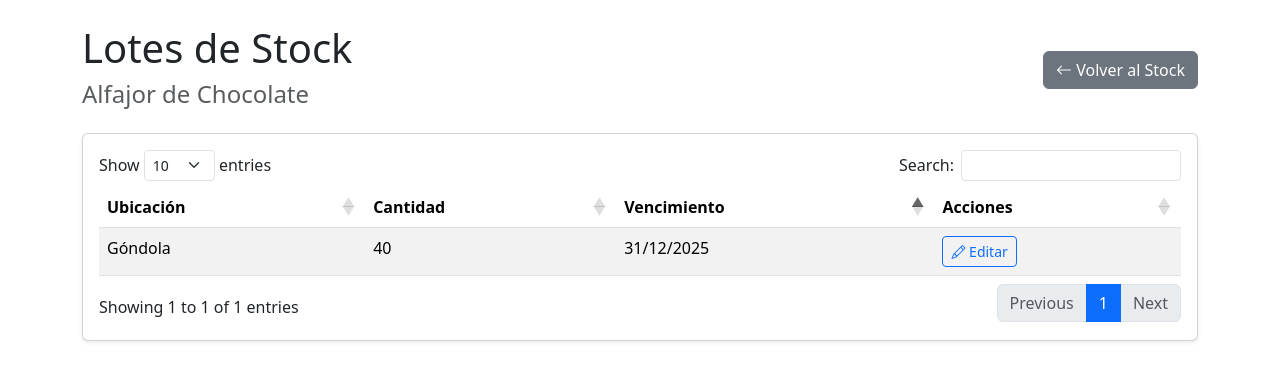
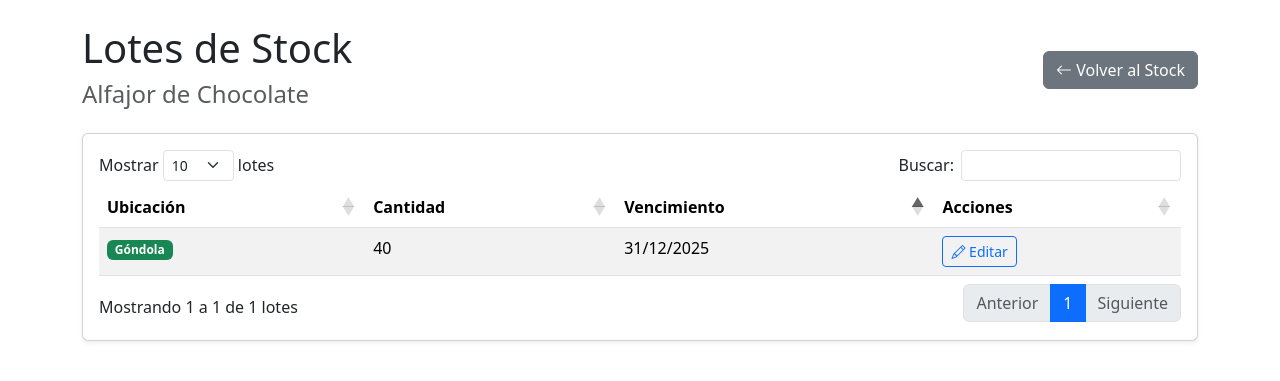
Before and after one commit to ferchujcz/sistema_stock, a Django app: page /producto/1/lotes/ in a window 1280 px wide. Shown: the part 62-443 px from the top of the page. Run offline with Django 5.2, Linux system fonts and the light colour scheme; a user stored in the database is signed in; data comes from the database, SQL or seed files in the repository; some libraries are stand-ins or nearby versions.

Commit message:
arreglo de tabla stock detallado

```diff
--- a/core/templates/core/detalle_producto_lotes.html
+++ b/core/templates/core/detalle_producto_lotes.html
@@ -26,19 +26,24 @@
                 <tbody>
                     {% for lote in lotes %}
                     <tr>
-                        <td>{{ lote.get_ubicacion_display }}</td>
+                        <td>
+                            {% if lote.ubicacion == 'gondola' %}
+                                <span class="badge bg-success">Góndola</span>
+                            {% else %}
+                                <span class="badge bg-secondary">Depósito</span>
+                            {% endif %}
+                        </td>
                         <td>{{ lote.cantidad }}</td>
-                        <td>{{ lote.fecha_vencimiento|date:"d/m/Y"|default:"No perecedero" }}</td>
+                        <td data-order="{{ lote.fecha_vencimiento|date:'Ymd' }}">
+                            {{ lote.fecha_vencimiento|date:"d/m/Y"|default:"No perecedero" }}
+                        </td>
                         <td>
                             <a href="{% url 'editar_stock' lote.id %}" class="btn btn-sm btn-outline-primary" title="Editar Lote">
                                 <i class="bi bi-pencil"></i> Editar
                             </a>
-                            </td>
+                        </td>
                     </tr>
                     {% empty %}
-                    <tr>
-                        <td colspan="4" class="text-center">No se encontraron lotes para este producto.</td>
-                    </tr>
                     {% endfor %}
                 </tbody>
             </table>
@@ -49,16 +54,35 @@
 
 {% block javascript %}
 <script>
-    // Usamos $(document).ready() para asegurar que jQuery (cargado en base.html) esté listo
     $(document).ready(function() {
-        // Activamos DataTables en nuestra nueva tabla
         new DataTable('#tablaLotes', {
-            responsive: true, // Se adapta a celulares
+            responsive: true,
+            // TRADUCCIÓN DIRECTA
             language: {
-                // Traducción a español
-                url: '//cdn.datatables.net/plug-ins/2.0.8/i18n/es-ES.json'
+                "decimal": "",
+                "emptyTable": "No se encontraron lotes para este producto",
+                "info": "Mostrando _START_ a _END_ de _TOTAL_ lotes",
+                "infoEmpty": "Mostrando 0 a 0 de 0 lotes",
+                "infoFiltered": "(filtrado de _MAX_ lotes totales)",
+                "infoPostFix": "",
+                "thousands": ",",
+                "lengthMenu": "Mostrar _MENU_ lotes",
+                "loadingRecords": "Cargando...",
+                "processing": "Procesando...",
+                "search": "Buscar:",
+                "zeroRecords": "No se encontraron lotes coincidentes",
+                "paginate": {
+                    "first": "Primero",
+                    "last": "Último",
+                    "next": "Siguiente",
+                    "previous": "Anterior"
+                },
+                "aria": {
+                    "sortAscending": ": activar para ordenar la columna ascendente",
+                    "sortDescending": ": activar para ordenar la columna descendente"
+                }
             },
-            // Ordenar por fecha de vencimiento (columna 2) por defecto
+            // Ordenar por vencimiento (columna 2)
             order: [[ 2, 'asc' ]]
         });
     });
```
